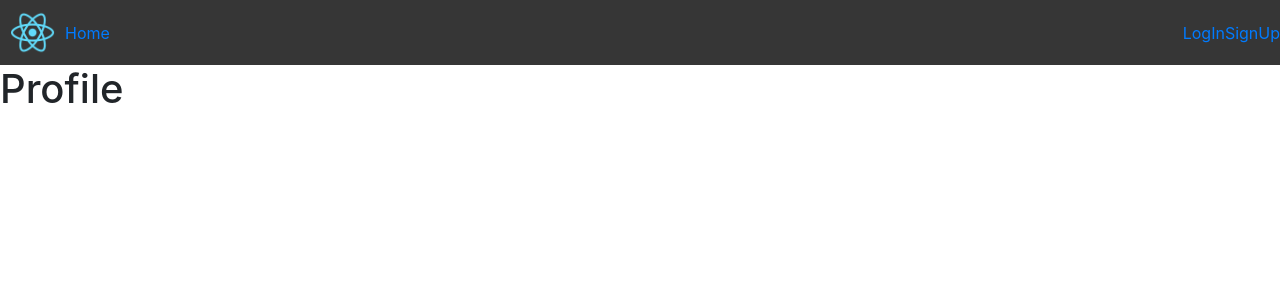
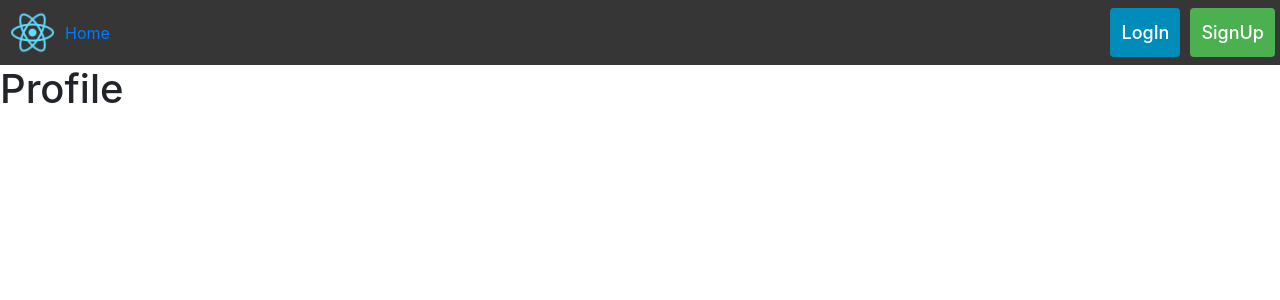
Before and after one commit to notGonim/Auth, a React (Create React App) app in the folder client/: page / in a window 1280 px wide. Shown: the top 300 px of the page. Built offline with nearby package versions, Linux system fonts and the light colour scheme.

Commit message:
ADDED : style for the nav

```diff
--- a/client/src/components/nav/Nav.js
+++ b/client/src/components/nav/Nav.js
@@ -1,6 +1,6 @@
 import React from 'react'
 import { Link } from 'react-router-dom'
-import picLogo  from '../../img/logo192.png'
+import picLogo from '../../img/logo192.png'
 import { Button } from 'react-bootstrap'
 import './nav.css'
 
@@ -20,8 +20,8 @@ export const Nav = () => {
                     </div>
                 </div>
                 <div className="btn_containers">
-                    <Link to="/login" >LogIn</Link>
-                    <Link to="/signup" >SignUp</Link>
+                    <Link to="/login" className="btn btn_login " >LogIn</Link>
+                    <Link to="/signup" className="btn btn_signup  ">SignUp</Link>
                 </div>
             </nav>
 
--- a/client/src/components/nav/nav.css
+++ b/client/src/components/nav/nav.css
@@ -18,3 +18,22 @@ nav{
     width: 45px;
     object-fit: contain;
 }
+
+a:hover {
+    text-decoration:none;
+ }
+
+ .btn{
+     font-size: 18px;
+     padding: 10px;
+     margin: 5px;
+     font-weight: 500;
+     color:#fff;
+ }
+ .btn_login{
+    background-color: #008CBA;
+
+ }
+ .btn_signup{
+    background-color: #4CAF50
+ }
```
